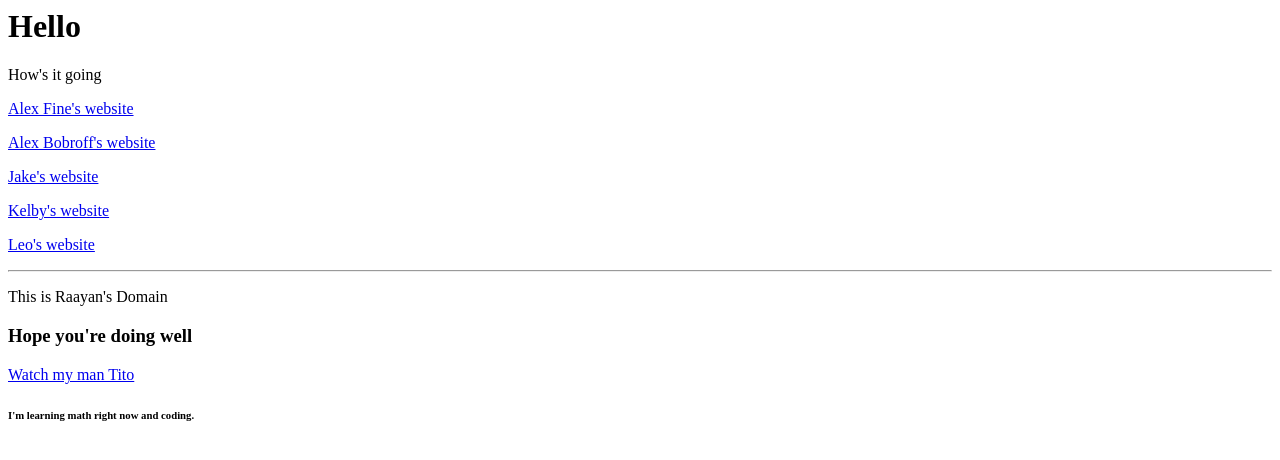
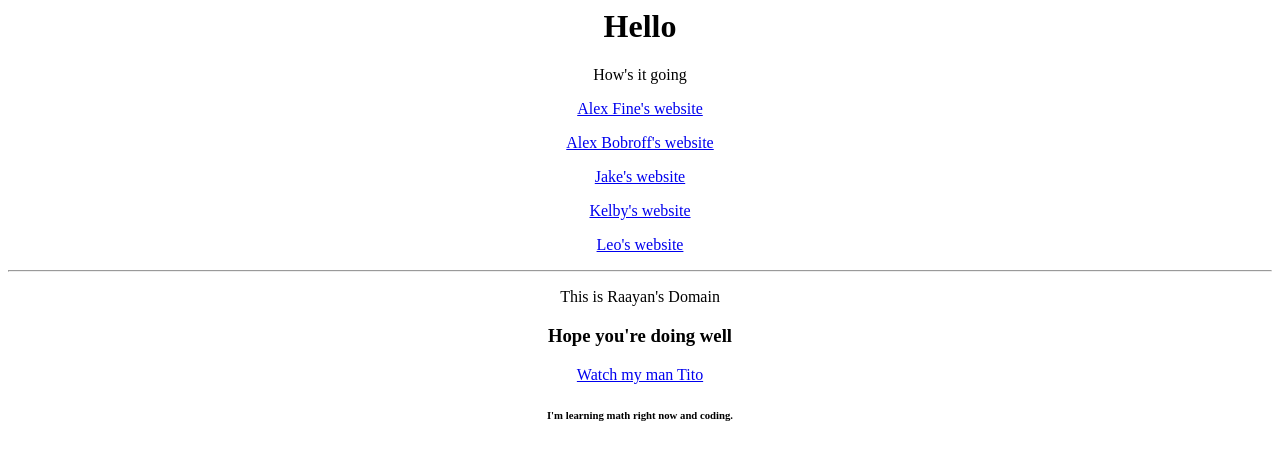
Before and after one commit to LWHSCoding/LWHSCoding.github.io, a plain HTML site: page index.html in a window 1280 px wide. Drawn offline with Linux system fonts and the light colour scheme.

Commit message:
My commit message goes here

```diff
--- a/index.html
+++ b/index.html
@@ -1,16 +1,28 @@
 <html>
+
 <body>
-<h1>Hello</h1>
-<p>How's it going</p>
-<p><a href="/alex.html">Alex Fine's website</a></p>
-<p><a href="/alexbobroff.html">Alex Bobroff's website</a></p>
-<p><a href="/jakeobershaw.html">Jake's website</a></p>
-<p><a href="/Kelby.html">Kelby's website</a></p>
-<p><a href="/leo.html">Leo's website</a></p>
-<hr>
-    <p>This is Raayan's Domain</p>
-<p><h3>Hope you're doing well</h3></p>
-    <p><a href=http://www.latimes.com/includes/projects/hollywood/portraits/tito_puente.jpg>Watch my man Tito</a></p>
-<h6>I'm learning math right now and coding.</h6>
+    <center>
+        <h1>Hello</h1>
+        <p>How's it going</p>
+        <p><a href="/alex.html">Alex Fine's website</a>
+        </p>
+        <p><a href="/alexbobroff.html">Alex Bobroff's website</a>
+        </p>
+        <p><a href="/jakeobershaw.html">Jake's website</a>
+        </p>
+        <p><a href="/Kelby.html">Kelby's website</a>
+        </p>
+        <p><a href="/leo.html">Leo's website</a>
+        </p>
+        <hr>
+        <p>This is Raayan's Domain</p>
+        <p>
+            <h3>Hope you're doing well</h3>
+        </p>
+        <p><a href=http://www.latimes.com/includes/projects/hollywood/portraits/tito_puente.jpg>Watch my man Tito</a>
+        </p>
+        <h6>I'm learning math right now and coding.</h6>
+    </center>
 </body>
+
 </html>
```
